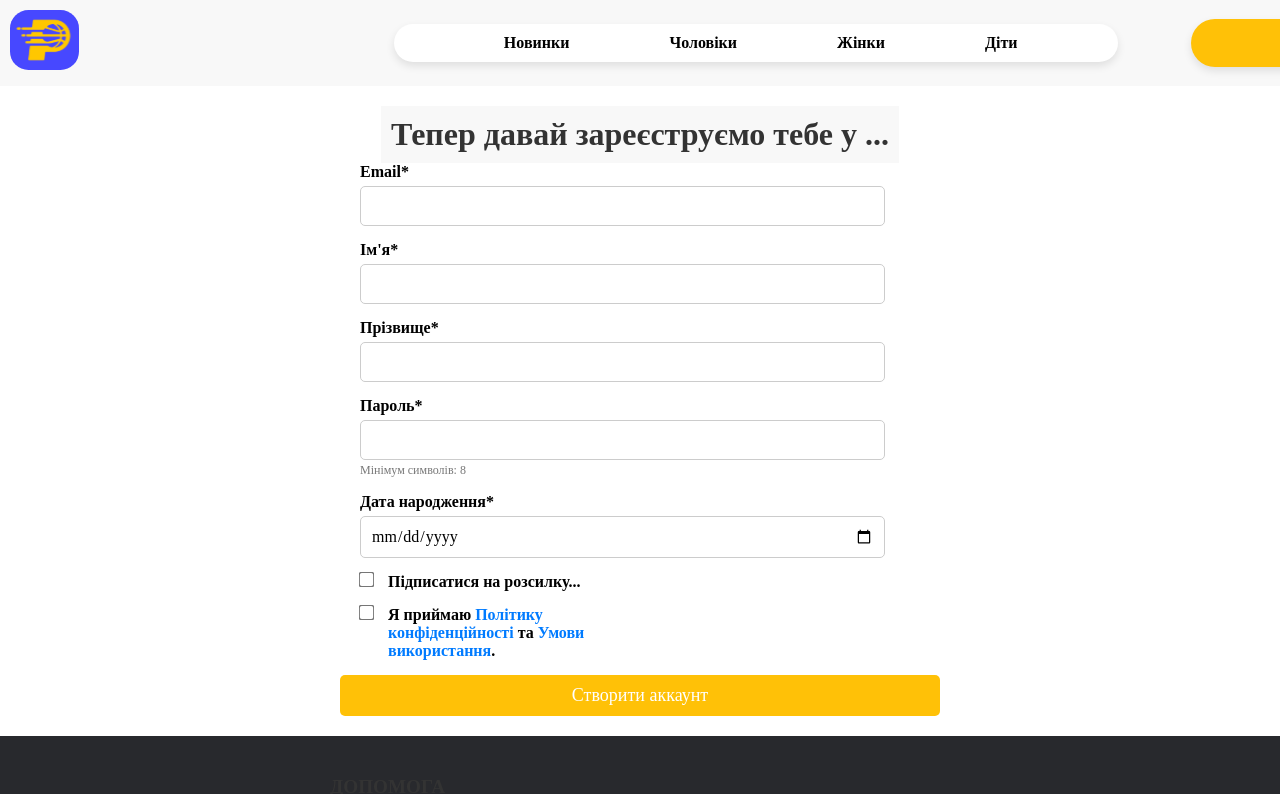
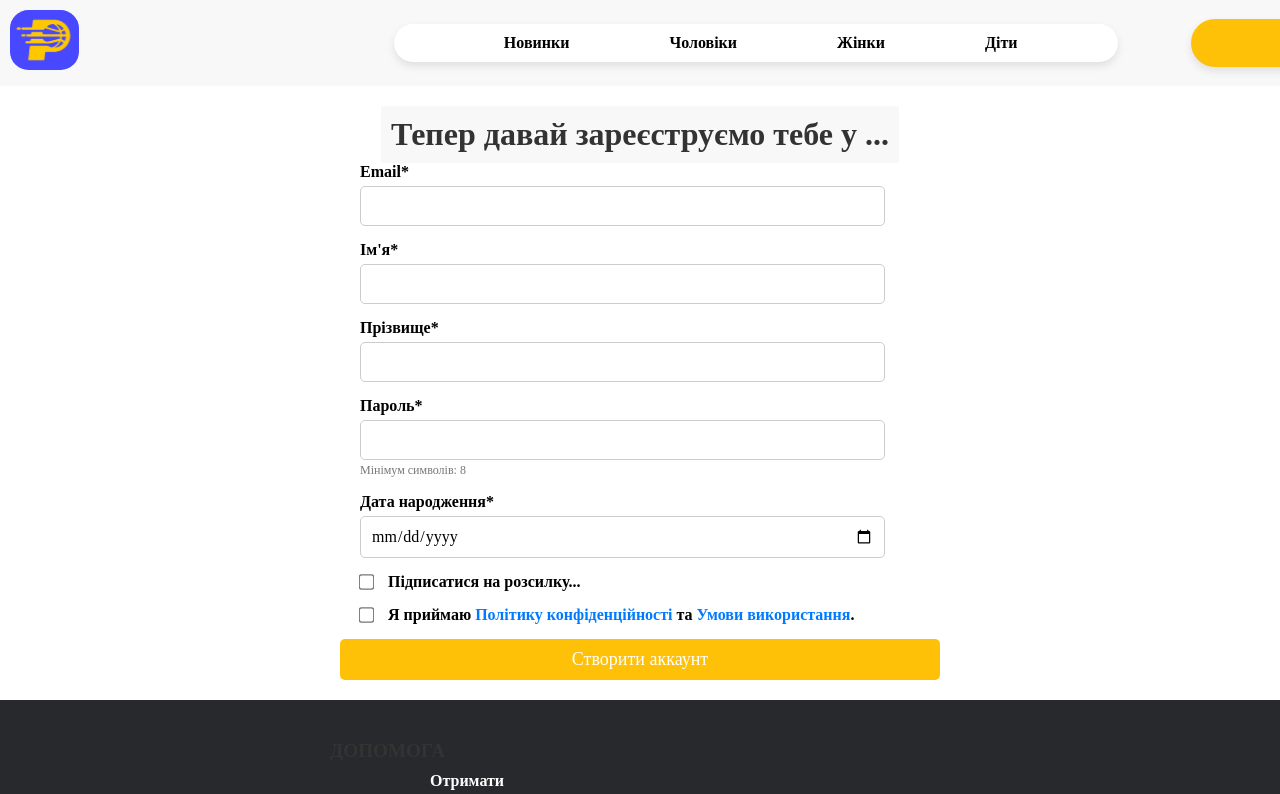
Before and after one commit to Gilford0306/sport-store2-master, a React (Create React App) app: page /signup in a window 1280 px wide. Shown: the top 794 px of the page. Built offline with nearby package versions, Linux system fonts and the light colour scheme; a web font is replaced by a local one.

Commit message:
refacror lable terms

```diff
--- a/src/pages/SignupPage.css
+++ b/src/pages/SignupPage.css
@@ -55,7 +55,7 @@
 
 .form-group.checkbox-group {
   display: flex;
-  align-items: start;
+  max-width: fit-content;
 }
 
 .checkbox-group input[type="checkbox"] {
@@ -66,8 +66,10 @@
 }
 
 .checkbox-group label {
+  min-width: 500px;
   font-size: 16px;
    margin:  0px 15px !important;
+
 }
 
 /* Кнопка */
```
